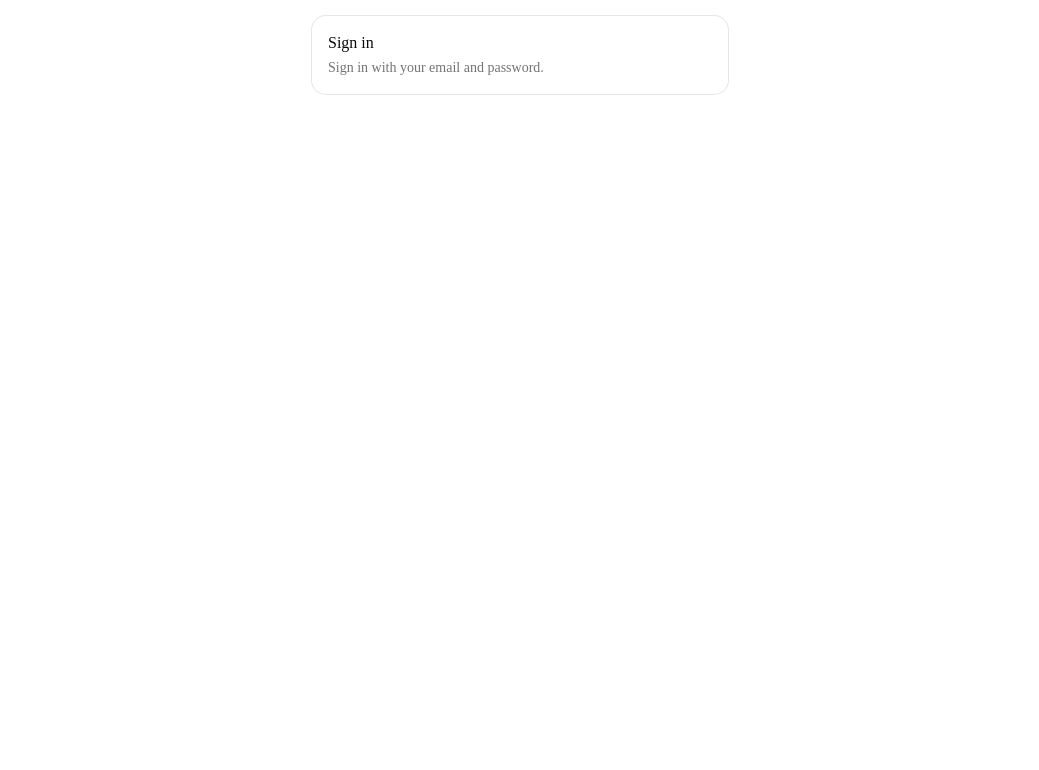
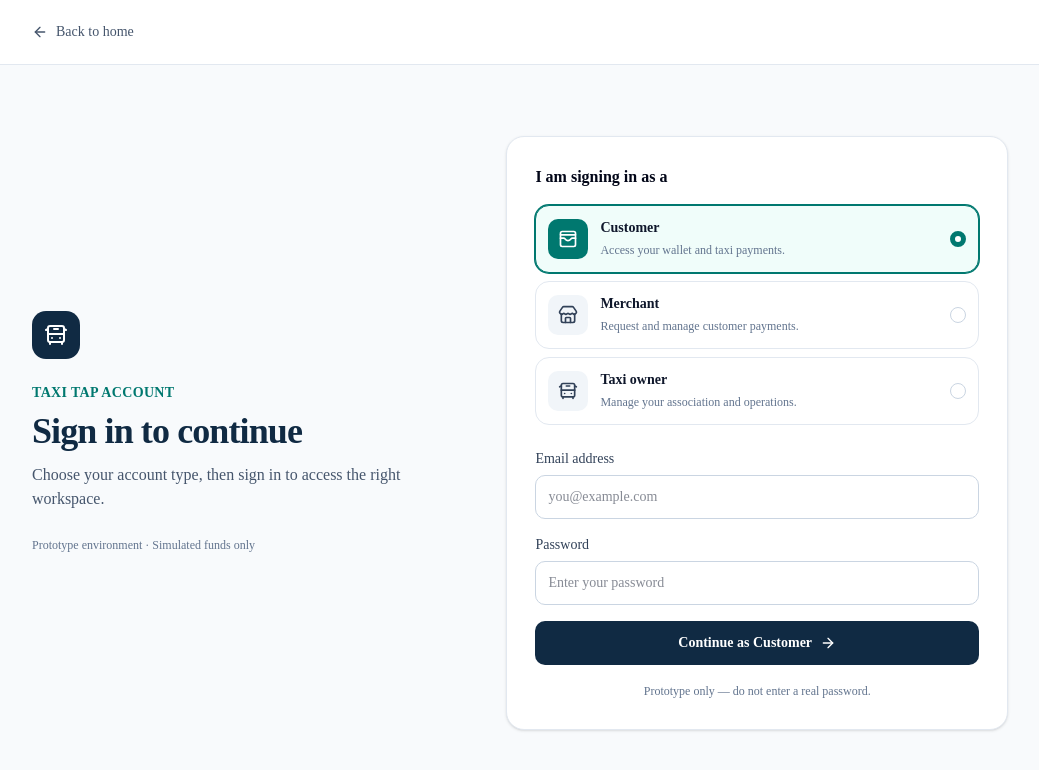
Before and after one commit to Taxi-Tap/taxi-tap, a Next.js app: page /sign-in in a window 1280 px wide. Shown: the top 770 px of the page, without its empty margins (120-1159 px from the left). Built offline with nearby package versions, Linux system fonts and the light colour scheme.

Commit message:
Add role selection to shared sign-in screen

```diff
--- a/app/(auth)/sign-in/page.tsx
+++ b/app/(auth)/sign-in/page.tsx
@@ -1,5 +1,43 @@
-import { PlaceholderPage } from "@/components/placeholder-page";
+"use client";
+
+import Link from "next/link";
+import { useState } from "react";
+import { ArrowLeft, ArrowRight, BusFront, Store, WalletCards } from "lucide-react";
+
+const roles = [
+  { id: "customer", title: "Customer", description: "Access your wallet and taxi payments.", icon: WalletCards },
+  { id: "merchant", title: "Merchant", description: "Request and manage customer payments.", icon: Store },
+  { id: "owner", title: "Taxi owner", description: "Manage your association and operations.", icon: BusFront },
+] as const;
 
 export default function SignInPage() {
-  return <PlaceholderPage title="Sign in" description="Sign in with your email and password." />;
+  const [role, setRole] = useState<"customer" | "merchant" | "owner">("customer");
+  const [email, setEmail] = useState("");
+  const [password, setPassword] = useState("");
+  const [notice, setNotice] = useState("");
+
+  function handleSubmit(event: React.FormEvent<HTMLFormElement>) {
+    event.preventDefault();
+    setNotice("Sign-in is not connected to the authentication service yet. This screen is a prototype; no credentials were sent or saved.");
+  }
+
+  return (
+    <main className="min-h-screen bg-slate-50 text-slate-900">
+      <header className="border-b border-slate-200 bg-white"><div className="mx-auto flex h-16 max-w-5xl items-center px-4 sm:px-6"><Link href="/" className="inline-flex items-center gap-2 text-sm font-medium text-slate-600 hover:text-slate-950"><ArrowLeft className="size-4" /> Back to home</Link></div></header>
+      <div className="mx-auto grid min-h-[calc(100vh-4rem)] max-w-5xl items-center gap-8 px-4 py-8 sm:px-6 lg:grid-cols-[0.9fr_1.1fr] lg:gap-16">
+        <section><div className="flex size-12 items-center justify-center rounded-xl bg-[#102a43] text-white"><BusFront className="size-6" /></div><p className="mt-6 text-sm font-semibold tracking-wide text-teal-700">TAXI TAP ACCOUNT</p><h1 className="mt-2 text-3xl font-semibold tracking-tight text-[#102a43] sm:text-4xl">Sign in to continue</h1><p className="mt-3 max-w-md text-sm leading-6 text-slate-600 sm:text-base">Choose your account type, then sign in to access the right workspace.</p><p className="mt-6 text-xs leading-5 text-slate-500">Prototype environment · Simulated funds only</p></section>
+        <section className="rounded-2xl border border-slate-200 bg-white p-5 shadow-sm sm:p-7">
+          <h2 className="font-semibold text-slate-950">I am signing in as a</h2>
+          <div className="mt-4 grid gap-2">{roles.map((item) => { const Icon = item.icon; const selected = role === item.id; return <button key={item.id} type="button" onClick={() => { setRole(item.id); setNotice(""); }} aria-pressed={selected} className={`flex w-full items-center gap-3 rounded-xl border p-3 text-left transition-colors focus-visible:outline-none focus-visible:ring-2 focus-visible:ring-teal-700 ${selected ? "border-teal-700 bg-teal-50 ring-1 ring-teal-700" : "border-slate-200 hover:bg-slate-50"}`}><span className={`flex size-10 shrink-0 items-center justify-center rounded-lg ${selected ? "bg-teal-700 text-white" : "bg-slate-100 text-slate-700"}`}><Icon className="size-5" /></span><span className="min-w-0 flex-1"><span className="block text-sm font-semibold">{item.title}</span><span className="mt-0.5 block text-xs leading-5 text-slate-500">{item.description}</span></span><span className={`size-4 rounded-full border ${selected ? "border-[5px] border-teal-700 bg-white" : "border-slate-300"}`} /></button>; })}</div>
+          <form className="mt-6 space-y-4" onSubmit={handleSubmit}>
+            <div><label htmlFor="email" className="mb-1.5 block text-sm font-medium text-slate-700">Email address</label><input id="email" type="email" autoComplete="email" required value={email} onChange={(event) => setEmail(event.target.value)} placeholder="you@example.com" className="min-h-11 w-full rounded-lg border border-slate-300 px-3 text-sm outline-none focus:border-teal-700 focus:ring-2 focus:ring-teal-700/20" /></div>
+            <div><label htmlFor="password" className="mb-1.5 block text-sm font-medium text-slate-700">Password</label><input id="password" type="password" autoComplete="current-password" required value={password} onChange={(event) => setPassword(event.target.value)} placeholder="Enter your password" className="min-h-11 w-full rounded-lg border border-slate-300 px-3 text-sm outline-none focus:border-teal-700 focus:ring-2 focus:ring-teal-700/20" /></div>
+            <button type="submit" className="flex min-h-11 w-full items-center justify-center gap-2 rounded-lg bg-[#102a43] px-4 text-sm font-semibold text-white transition-colors hover:bg-[#1b4260] focus-visible:outline-none focus-visible:ring-2 focus-visible:ring-teal-700 focus-visible:ring-offset-2">Continue as {roles.find((item) => item.id === role)?.title} <ArrowRight className="size-4" /></button>
+          </form>
+          {notice && <p role="status" className="mt-4 rounded-lg border border-amber-200 bg-amber-50 p-3 text-xs leading-5 text-amber-950">{notice}</p>}
+          <p className="mt-4 text-center text-xs leading-5 text-slate-500">Prototype only — do not enter a real password.</p>
+        </section>
+      </div>
+    </main>
+  );
 }
```
